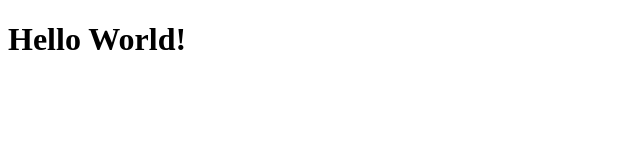
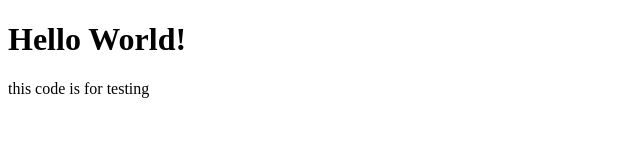
Before and after one commit to EGHageman/EGHageman.github.io, a plain HTML site: page index.html in a window 1280 px wide. Shown: the whole page, without its empty margins (0-640 px from the left). Drawn offline with Linux system fonts and the light colour scheme.

Commit message:
Update index.html

```diff
--- a/index.html
+++ b/index.html
@@ -6,5 +6,6 @@
 
     <body>
         <h1>Hello World!</h1>
+        <p>this code is for testing</p>
     </body>
 </html>
```
